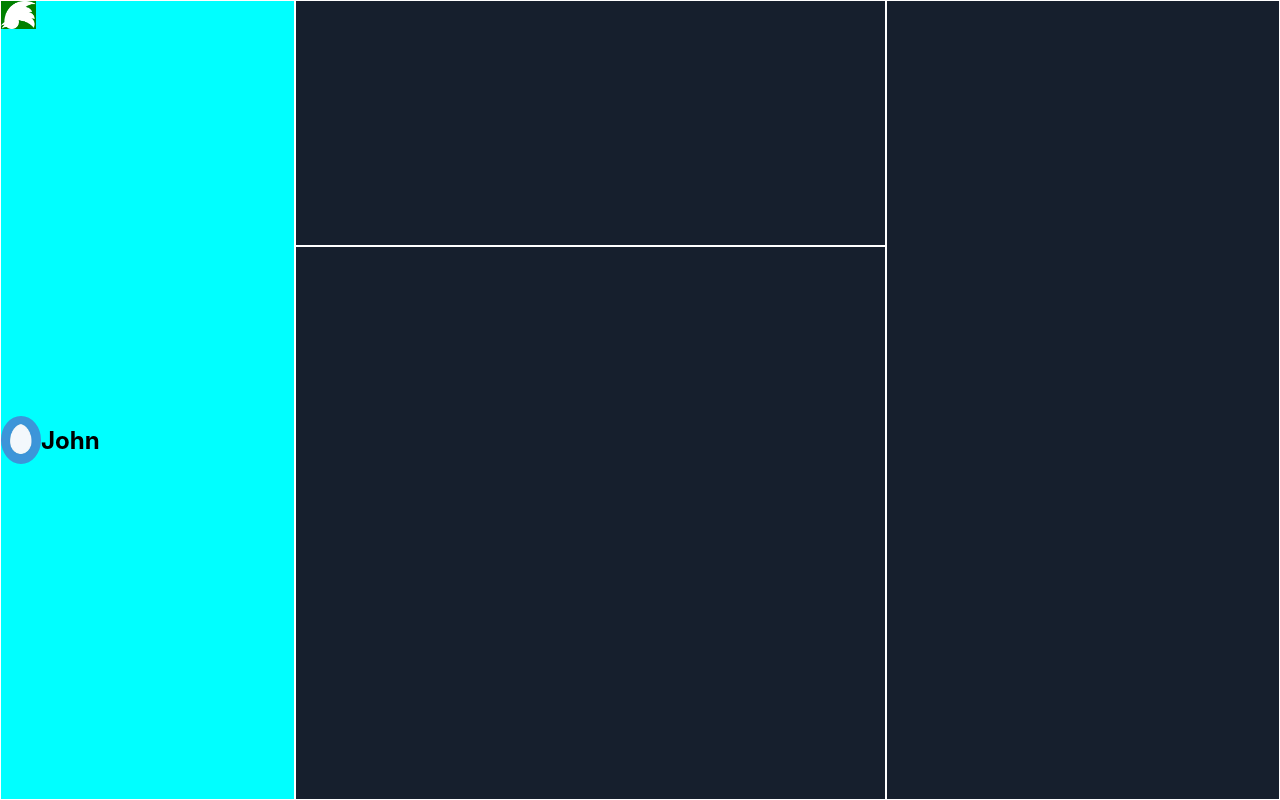
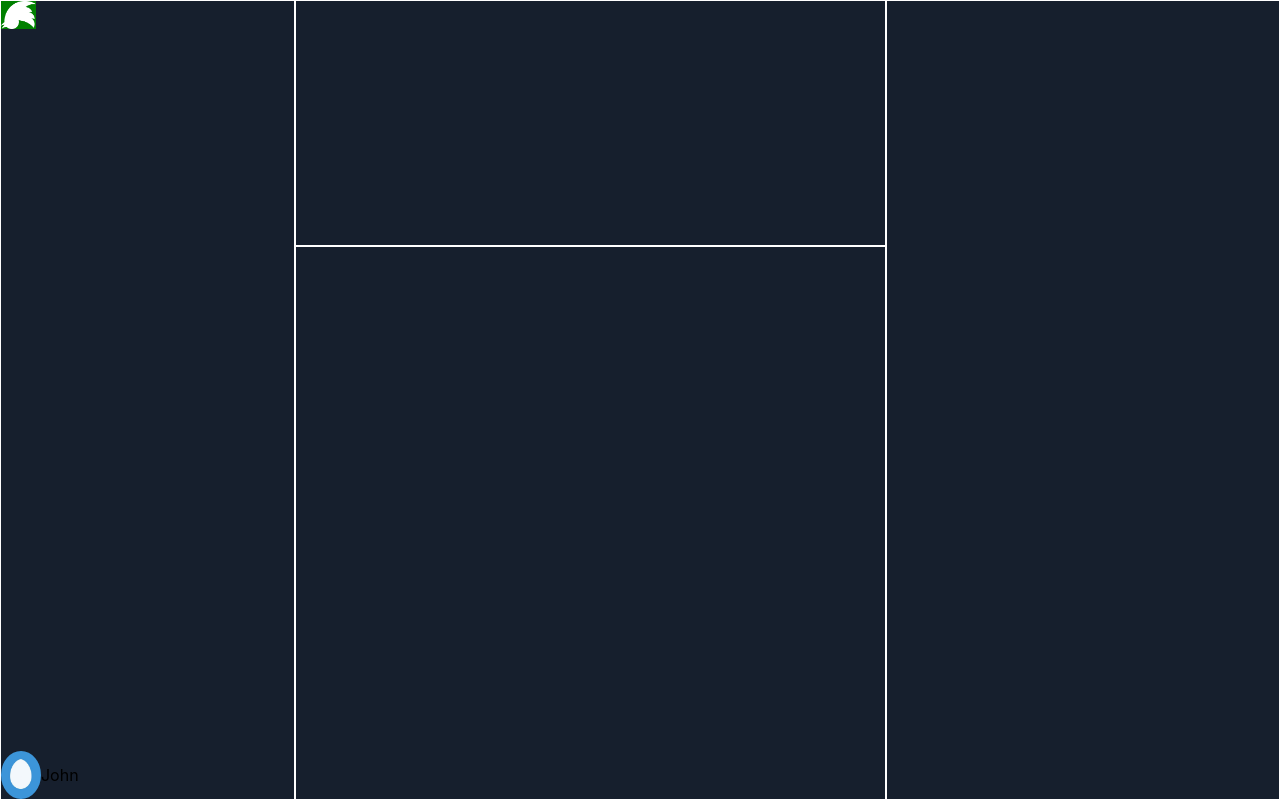
Before and after one commit to Deedoo64/hackatweet_front, a Next.js app: page /home in a window 1280 px wide. Built offline with nearby package versions, Linux system fonts and the light colour scheme.

Commit message:
last commit homepage

```diff
--- a/components/Home.js
+++ b/components/Home.js
@@ -11,7 +11,7 @@ function Home() {
 
         <div className={styles.userContainer}>
           <img className={styles.oeuf} src="oeuf.png" alt="logo oeuf" />
-          <h2>John</h2>
+          <span>John</span>
         </div>
       </div>
 
--- a/styles/Home.module.css
+++ b/styles/Home.module.css
@@ -13,9 +13,9 @@
   grid-row-end: 14;
   display: flex;
   flex-direction: column;
-  /* justify-content: space-around; */
+  justify-content: space-between;
   align-items: flex-start;
-  background-color: aqua;
+
   border: 1px white solid;
 }
 .tweet {
--- a/styles/Login.module.css
+++ b/styles/Login.module.css
@@ -22,7 +22,7 @@
   height: 100vh;
   width: 100vw;
   display: flex;
-  justify-content: start;
+  justify-content: flex-start;
   flex-direction: column;
   padding-left: 40px;
 }
```
